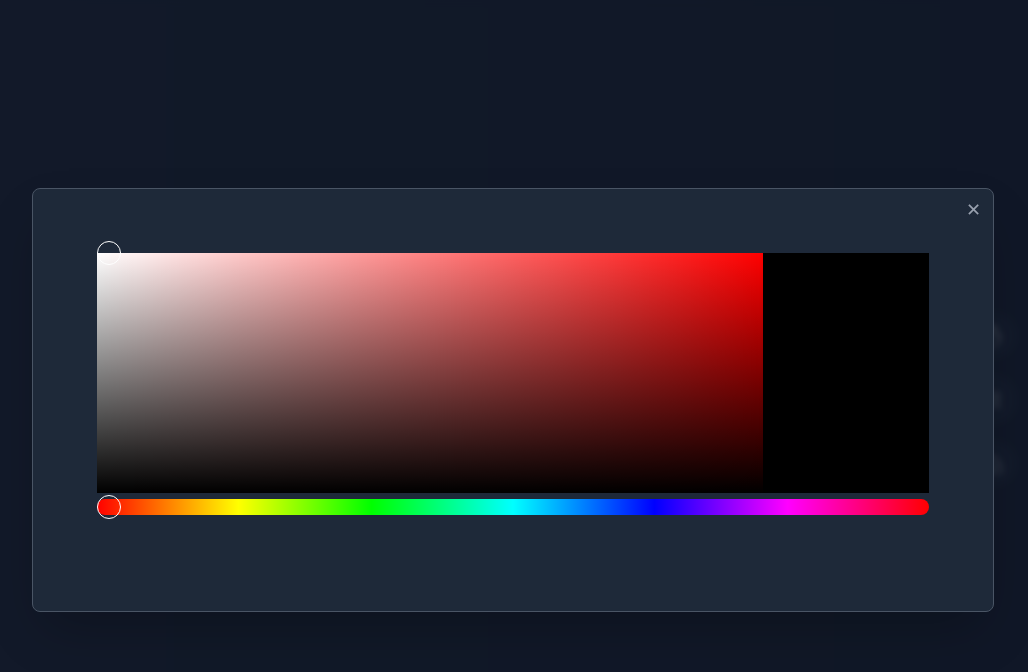
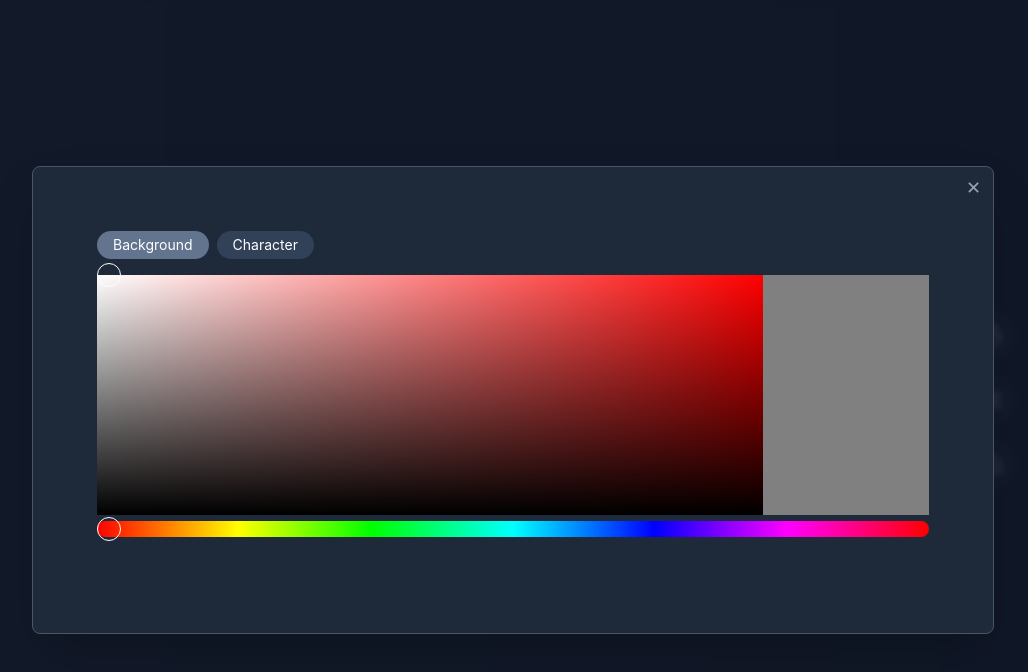
Before and after one commit to dCastanho/tech-grid, a Vue app: page / in a window 1280 px wide. Both pictures are taken after a click on the button 1120 px from the left and 464 px from the top of the page. Shown: the top 672 px of the page, without its empty margins (127-1155 px from the left). Built offline with nearby package versions, Linux system fonts and the light colour scheme.

Commit message:
Character color selection and centered minus

```diff
--- a/src/components/TGBlock.vue
+++ b/src/components/TGBlock.vue
@@ -1,6 +1,6 @@
 <template>
-	<div class="text-2xl text-teal-800 border-2 relative flex items-center justify-center  h-24 w-24"
-		:style="`${aspect}`" >
+	<div class="text-2xl border-2 relative flex items-center justify-center h-24 w-24"
+		:style="`${aspect ?? ''}; ${textAspect ?? ''}`" >
 		<!-- <div class="border-b-2 border-r-2 border-blue-500 absolute left-0 top-0 w-4 h-4"></div>
 		<div class="border-b-2 border-l-2 border-blue-500 absolute right-0 top-0 w-4 h-4"></div>
 		<div class="border-t-2 border-r-2 border-blue-500 absolute left-0 bottom-0 w-4 h-4"></div>
@@ -13,7 +13,8 @@
 
 
 const props = defineProps({
-	aspect: String
+	aspect: String,
+	textAspect: String,
 })
 
 
--- a/src/components/TGBuilder.vue
+++ b/src/components/TGBuilder.vue
@@ -4,9 +4,12 @@
 			<template v-for="col, cIndex in r">
 				<TGBlock :class="`row-start-${rIndex+1} col-start-${cIndex+1}`" v-if="col > 0"
 					:style="cellStyle"
-					:aspect="tech.aspect">
+					:aspect="tech.aspect"
+					:text-aspect="tech.textAspect">
 					{{ tech.name }}
-					<TGMinus class="z-50 absolute top-1/5 text-xs w-4 left-1/5 -translate-1/2" v-if="tech.rows.length != 1 || tech.rows[0].length != 1" @click="remove(rIndex, cIndex)" />
+					<div class="w-full h-full absolute z-30 top-0 left-0 opacity-0 transition-opacity hover:opacity-100 bg-gray-900/80">
+						<TGMinus class="z-50 absolute top-1/2 text-xs w-16 left-1/2 -translate-1/2 cursor-pointer" v-if="tech.rows.length != 1 || tech.rows[0].length != 1" @click="remove(rIndex, cIndex)" />
+					</div>
 					<TGPlus v-if="!tech.rows[rIndex-1]?.[cIndex]" position="top" @click="add(rIndex-1, cIndex)"/>
 					<TGPlus v-if="!tech.rows[rIndex]?.[cIndex+1]" position="right" @click="add(rIndex, cIndex+1)" />
 					<TGPlus v-if="!tech.rows[rIndex]?.[cIndex-1]" position="left" @click="add(rIndex, cIndex-1)"/>
--- a/src/components/TGColorSelection.vue
+++ b/src/components/TGColorSelection.vue
@@ -1,5 +1,18 @@
 <template>
 	<div class="p-8 w-4xl">
+		<div class="flex gap-2 mb-4">
+			<button
+				@click="active = 'background'"
+				class="px-4 py-1 rounded-full text-white text-sm transition-colors"
+				:class="active === 'background' ? 'bg-slate-500' : 'bg-slate-700 hover:bg-slate-600'"
+			>Background</button>
+			<button
+				@click="active = 'text'"
+				class="px-4 py-1 rounded-full text-white text-sm transition-colors"
+				:class="active === 'text' ? 'bg-slate-500' : 'bg-slate-700 hover:bg-slate-600'"
+			>Character</button>
+		</div>
+
 		<div class="w-4/5 h-60 relative inline-block"
 				ref="color-gradient"
 				@click="(e) => pickColor(e, false)"
@@ -8,13 +21,12 @@
 								linear-gradient(to left, transparent 0%, rgb(255, 255, 255) 100%), hsl(${h}, 100%, 50%);`"
 		>
 			<div :style="`left: ${colorPos.x}px; top: ${colorPos.y}px`"
-					ref="color-picker"  class="h-6 w-6 absolute rounded-full border border-white top-1/2 -translate-y-1/2"
+				ref="color-picker" class="h-6 w-6 absolute rounded-full border border-white top-1/2 -translate-y-1/2"
 				@pointermove="cEvents.drag"
 				@pointerdown="cEvents.grab"
 				@pointerup="cEvents.drop"></div>
 		</div>
 		<div class="inline-block h-60 w-1/5" :style="`background: hsl(${h}, ${s}%, ${b}%)`">
-
 		</div>
 
 		<div class="relative h-4 rounded-full w-full" ref="gradient-bar" style="background: linear-gradient(to right, #f00 0%, #ff0 17%, #0f0 33%, #0ff 50%, #00f 67%, #f0f 83%, #f00 100%);">
@@ -23,14 +35,12 @@
 				@pointerdown="gEvents.grab"
 				@pointerup="gEvents.drop"></div>
 		</div>
-			<div class="w-8 h-8" >
-
-			</div>
+		<div class="w-8 h-8"></div>
 	</div>
 </template>
 
 <script setup lang="ts">
-import { ref, useTemplateRef, watch } from 'vue';
+import { ref, reactive, computed, watch, useTemplateRef } from 'vue';
 import { useDrag } from '../composables/useDrag';
 import { Position } from '../schema/position';
 
@@ -40,47 +50,63 @@ export interface Color {
 	brightness: number
 }
 
-const color = defineModel<Color | undefined>()
+export interface DualColor {
+	background: Color,
+	text: Color
+}
 
-const h = ref(0)
-const s = ref(0)
-const b = ref(0)
+const color = defineModel<DualColor | undefined>()
 
-watch([h, s, b], () => color.value = {hue: h.value, saturation: s.value, brightness: b.value} )
+const active = ref<'background' | 'text'>('background')
 
-const colorPos = ref({x: 0, y: 0})
+const bgState = reactive({ h: 0, s: 0, b: 50, colorPos: { x: 0, y: 0 }, posX: 0 })
+const txtState = reactive({ h: 0, s: 0, b: 100, colorPos: { x: 0, y: 0 }, posX: 0 })
+
+const activeState = computed(() => active.value === 'background' ? bgState : txtState)
+
+const h = computed({ get: () => activeState.value.h, set: (v: number) => { activeState.value.h = v } })
+const s = computed({ get: () => activeState.value.s, set: (v: number) => { activeState.value.s = v } })
+const b = computed({ get: () => activeState.value.b, set: (v: number) => { activeState.value.b = v } })
+const colorPos = computed(() => activeState.value.colorPos)
+const posX = computed({ get: () => activeState.value.posX, set: (v: number) => { activeState.value.posX = v } })
+
+watch(
+	[() => bgState.h, () => bgState.s, () => bgState.b, () => txtState.h, () => txtState.s, () => txtState.b],
+	() => {
+		color.value = {
+			background: { hue: bgState.h, saturation: bgState.s, brightness: bgState.b },
+			text: { hue: txtState.h, saturation: txtState.s, brightness: txtState.b },
+		}
+	}
+)
+
 const cg = useTemplateRef('color-gradient')
 const cp = useTemplateRef('color-picker')
 
-const pickColor  = (e: Position, drag: boolean) => {
+const pickColor = (e: Position, drag: boolean) => {
 	const square       = cg.value!.getBoundingClientRect()
 	const pickerSquare = cp.value!.getBoundingClientRect()
 	const xToWidth     = e.x - square.left
 	const yToHeight    = e.y - square.top
-	if(drag) colorPos.value.x   = Math.max(Math.min(xToWidth, square.width), 0)
-	else     colorPos.value.x   = Math.max(Math.min(xToWidth, square.width) - pickerSquare.width/2, 0)
+	if (drag) colorPos.value.x = Math.max(Math.min(xToWidth, square.width), 0)
+	else      colorPos.value.x = Math.max(Math.min(xToWidth, square.width) - pickerSquare.width / 2, 0)
 
-	if(drag) colorPos.value.y   = Math.max(Math.min(yToHeight,square.height) + pickerSquare.height/2, 0)
-	else 	 colorPos.value.y   = Math.max(Math.min(yToHeight,square.height), 0)
+	if (drag) colorPos.value.y = Math.max(Math.min(yToHeight, square.height) + pickerSquare.height / 2, 0)
+	else      colorPos.value.y = Math.max(Math.min(yToHeight, square.height), 0)
 
 	s.value = (colorPos.value.x / (square.width - pickerSquare.width)) * 100
-	b.value = Math.abs(( colorPos.value.y / (square.height - pickerSquare.height) ) * 50 - 50)
+	b.value = Math.abs((colorPos.value.y / (square.height - pickerSquare.height)) * 50 - 50)
 }
 
 const cEvents = useDrag(cp, e => pickColor(e, true), () => {})
 
-
-
-const posX = ref(0)
 const gp = useTemplateRef('gradient-picker')
 const gb = useTemplateRef('gradient-bar')
 
-const gEvents = useDrag(gp, p =>{
+const gEvents = useDrag(gp, p => {
 	const bar = gb.value!.getBoundingClientRect()
 	const xToWidth = p.x - bar.left
 	posX.value = Math.max(Math.min(xToWidth, bar.width - 24), 0)
 	h.value = (posX.value / (bar.width - 24)) * 360
-} , () => {} )
-
-
+}, () => {})
 </script>
--- a/src/components/TGGrid.vue
+++ b/src/components/TGGrid.vue
@@ -17,7 +17,7 @@
 								flex items-center justify-center text-xl
 								${highlightedCells.has(cellKey(r, c)) && !grid[r][c].technique ? 'bg-pink-400' : ''}`"
 						></div>
-						<TGBlock v-else :style="cellStyle" :aspect="grid[r][c].technique.aspect">
+						<TGBlock v-else :style="cellStyle" :aspect="grid[r][c].technique.aspect" :text-aspect="grid[r][c].technique.textAspect">
 							{{ grid[r][c].technique.name }}
 						</TGBlock>
 					</template>
@@ -89,9 +89,10 @@ import Modal from './Modal.vue';
 import TGCharacterSelection from './TGCharacterSelection.vue';
 import { Technique } from '../schema/techniques';
 import TGBlock from './TGBlock.vue';
-import TGColorSelection from './TGColorSelection.vue';
+import TGColorSelection, { type DualColor } from './TGColorSelection.vue';
 
-const DEFAULT_ASPECT = "background: blue"
+const DEFAULT_ASPECT = "background: hsl(0, 0%, 50%)"
+const DEFAULT_TEXT_ASPECT = "color: hsl(0, 0%, 100%)"
 
 const gridStyle = {
 	display: 'grid',
@@ -103,7 +104,7 @@ const gridStyle = {
 const fullname = ref('')
 
 
-const color = ref()
+const color = ref<DualColor | undefined>()
 
 const cellStyle = {
 	width: `${CELL_SIZE}px`,
@@ -112,15 +113,18 @@ const cellStyle = {
 
 watch(fullname, (nN) => tech.value.fullname = nN)
 watch(color, (nC) => {
-	tech.value.aspect = `background: hsl(${nC.hue},${nC.saturation}%,${nC.brightness}%)`
+	if (!nC) return
+	tech.value.aspect     = `background: hsl(${nC.background.hue},${nC.background.saturation}%,${nC.background.brightness}%)`
+	tech.value.textAspect = `color: hsl(${nC.text.hue},${nC.text.saturation}%,${nC.text.brightness}%)`
 })
 
 const showChars = ref(false)
 const showColors = ref(false)
 const tech = ref<Technique>({
 	name: "",
-	rows:[[1]],
+	rows: [[1]],
 	aspect: DEFAULT_ASPECT,
+	textAspect: DEFAULT_TEXT_ASPECT,
 	fullname: ""
 })
 
@@ -147,6 +151,7 @@ function save() {
 		name: tech.value.name,
 		fullname: tech.value.fullname,
 		aspect: tech.value.aspect,
+		textAspect: tech.value.textAspect,
 		rows: tech.value.rows.map(r => [...r]),
 	}
 
@@ -158,7 +163,7 @@ function save() {
 		})
 	})
 
-	tech.value = { name: "", rows: [[1]], aspect: DEFAULT_ASPECT, fullname: ""}
+	tech.value = { name: "", rows: [[1]], aspect: DEFAULT_ASPECT, textAspect: DEFAULT_TEXT_ASPECT, fullname: "" }
 	editing.value = true
 	fullname.value = ''
 	style.value = ''
--- a/src/composables/useShapeEditor.ts
+++ b/src/composables/useShapeEditor.ts
@@ -32,13 +32,19 @@ export function useShapeEditor(shape: Ref<Technique>) {
 			if (shape.value.rows[x].every(r => r == 0)) {
 				shape.value.rows.splice(x, 1)
 			}
-		} else if (y == 0 || y == shape.value.rows[0].length - 1) {
+
+		}
+
+		if (y == 0 || y == shape.value.rows[0].length - 1) {
 			const col = shape.value.rows.map(r => r[y])
+			console.log(col)
 			if (col.every(r => r == 0)) {
 				shape.value.rows.forEach(r => r.splice(y, 1))
 			}
 		}
 	}
 
+
+
 	return { add, remove }
 }
--- a/src/schema/techniques.ts
+++ b/src/schema/techniques.ts
@@ -1,6 +1,7 @@
 export interface Technique {
 	rows: number[][],
 	aspect: string | undefined,
+	textAspect: string | undefined,
 	name: string,
 	fullname: string,
 }
```
Lines whose indentation alone changed are shown as unchanged.
